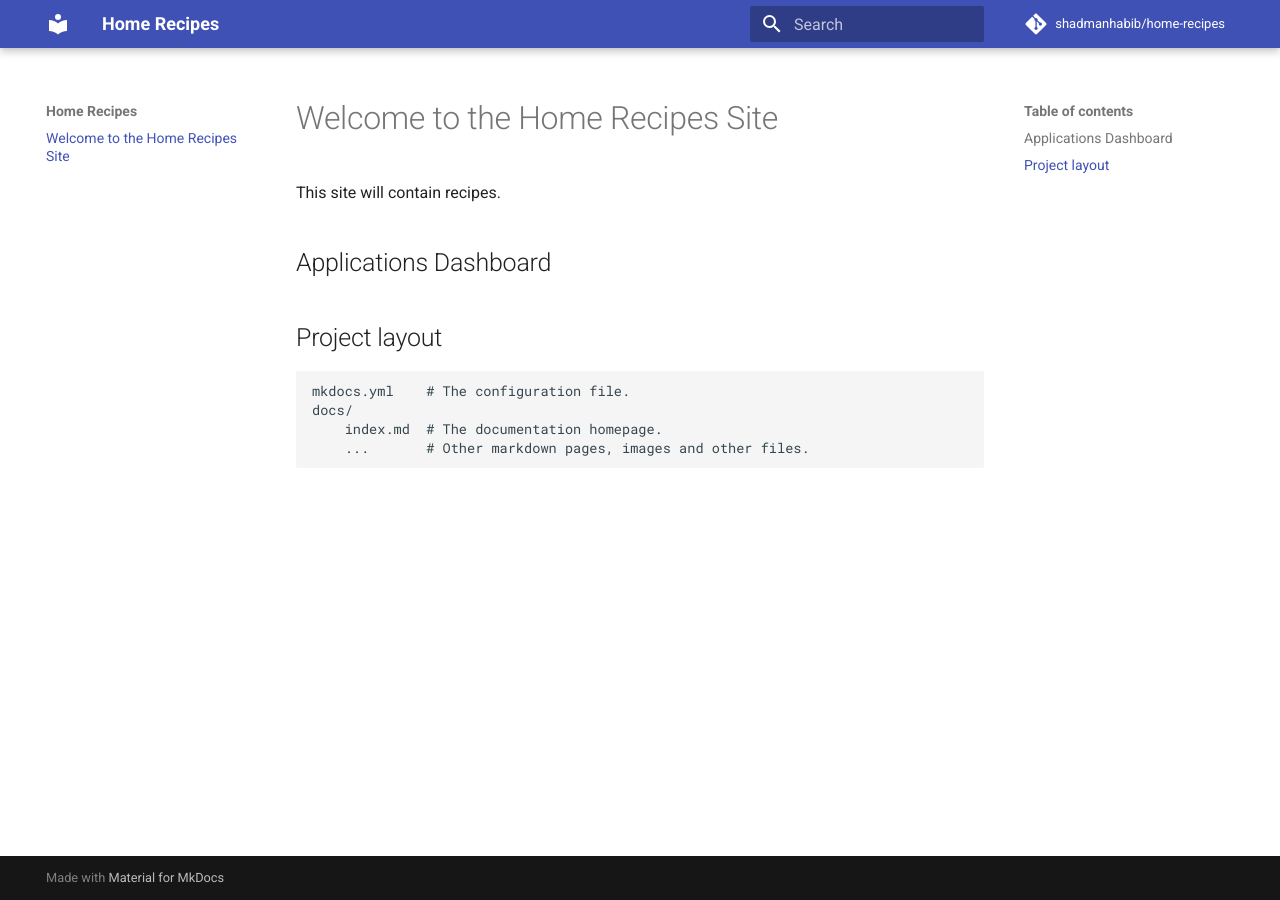
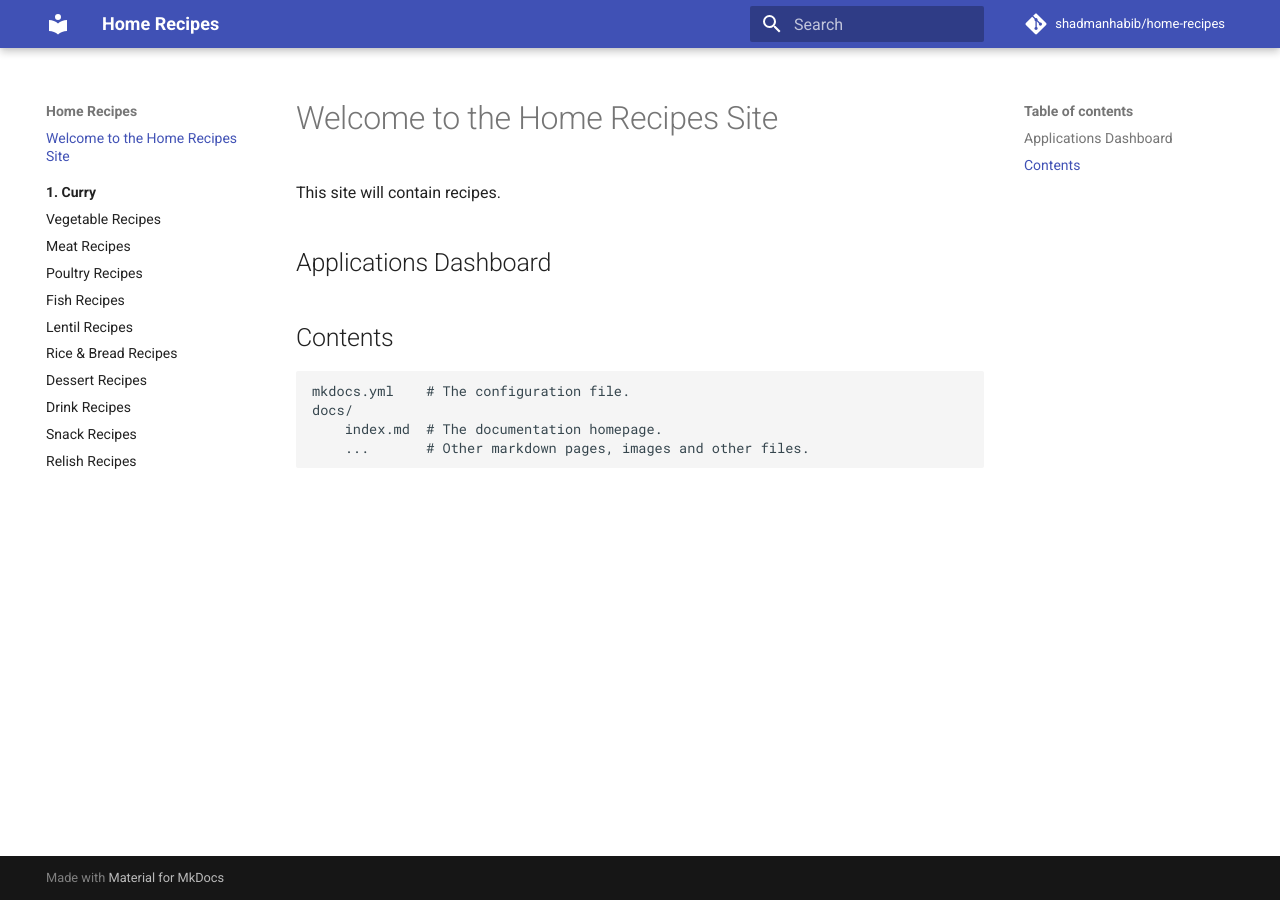
Before and after one commit to shadmanhabib/home-recipes, an MkDocs documentation site: the page built from docs/index.md, in a window 1280 px wide. Built offline with MkDocs 1.6.1 and Material for MkDocs 9.7.7, drawn with Linux system fonts in a browser that asks for light colours; comment, search, counter and statistics services are not loaded.

Commit message:
Saihaan's first commit

```diff
--- /dev/null
+++ b/docs/01-curry/desserts.md
@@ -0,0 +1 @@
+# Dessert Recipes
--- /dev/null
+++ b/docs/01-curry/drinks.md
@@ -0,0 +1 @@
+# Drink Recipes
--- /dev/null
+++ b/docs/01-curry/fish.md
@@ -0,0 +1 @@
+# Fish Recipes
--- /dev/null
+++ b/docs/01-curry/lentil.md
@@ -0,0 +1 @@
+# Lentil Recipes
--- /dev/null
+++ b/docs/01-curry/meat.md
@@ -0,0 +1 @@
+# Meat Recipes
--- /dev/null
+++ b/docs/01-curry/poultry.md
@@ -0,0 +1 @@
+# Poultry Recipes
--- /dev/null
+++ b/docs/01-curry/relishes.md
@@ -0,0 +1 @@
+# Relish Recipes
--- /dev/null
+++ b/docs/01-curry/rice & bread.md
@@ -0,0 +1 @@
+# Rice & Bread Recipes
--- /dev/null
+++ b/docs/01-curry/snacks.md
@@ -0,0 +1 @@
+# Snack Recipes
--- a/docs/index.md
+++ b/docs/index.md
@@ -6,7 +6,7 @@ This site will contain recipes.
 
 
 
-## Project layout
+## Contents
 
     mkdocs.yml    # The configuration file.
     docs/
--- a/mkdocs.yml
+++ b/mkdocs.yml
@@ -19,3 +19,15 @@ theme:
 
 nav:
   - 'index.md'
+  - 1. Curry:
+    - '01-curry/index.md'
+    - '01-curry/vegetables.md'
+    - '01-curry/meat.md'
+    - '01-curry/poultry.md'
+    - '01-curry/fish.md'
+    - '01-curry/lentil.md'
+    - '01-curry/rice & bread.md'
+    - '01-curry/desserts.md'
+    - '01-curry/drinks.md'
+    - '01-curry/snacks.md'
+    - '01-curry/relishes.md'
```
Also changed, not shown: docs/01-curry/index.md (added, +23 -0 lines), docs/01-curry/vegetables.md (added, +53 -0 lines).
